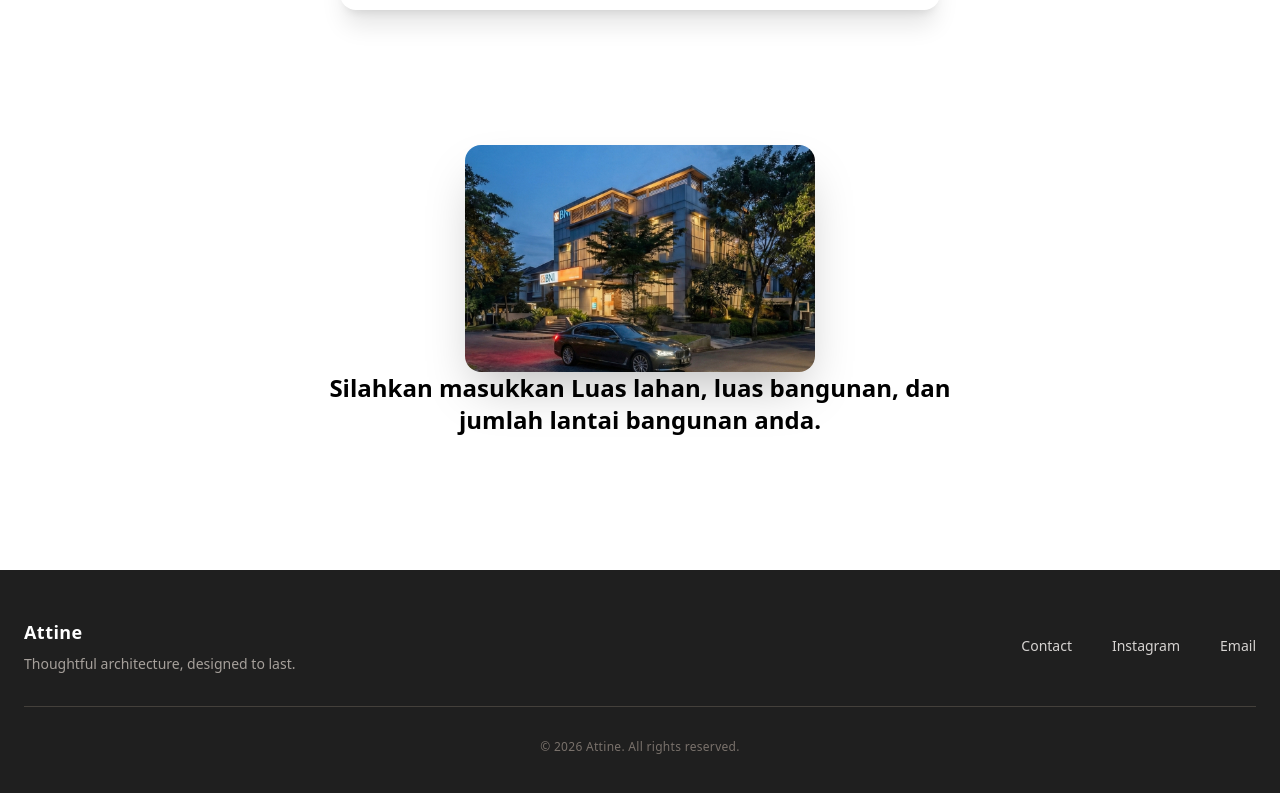
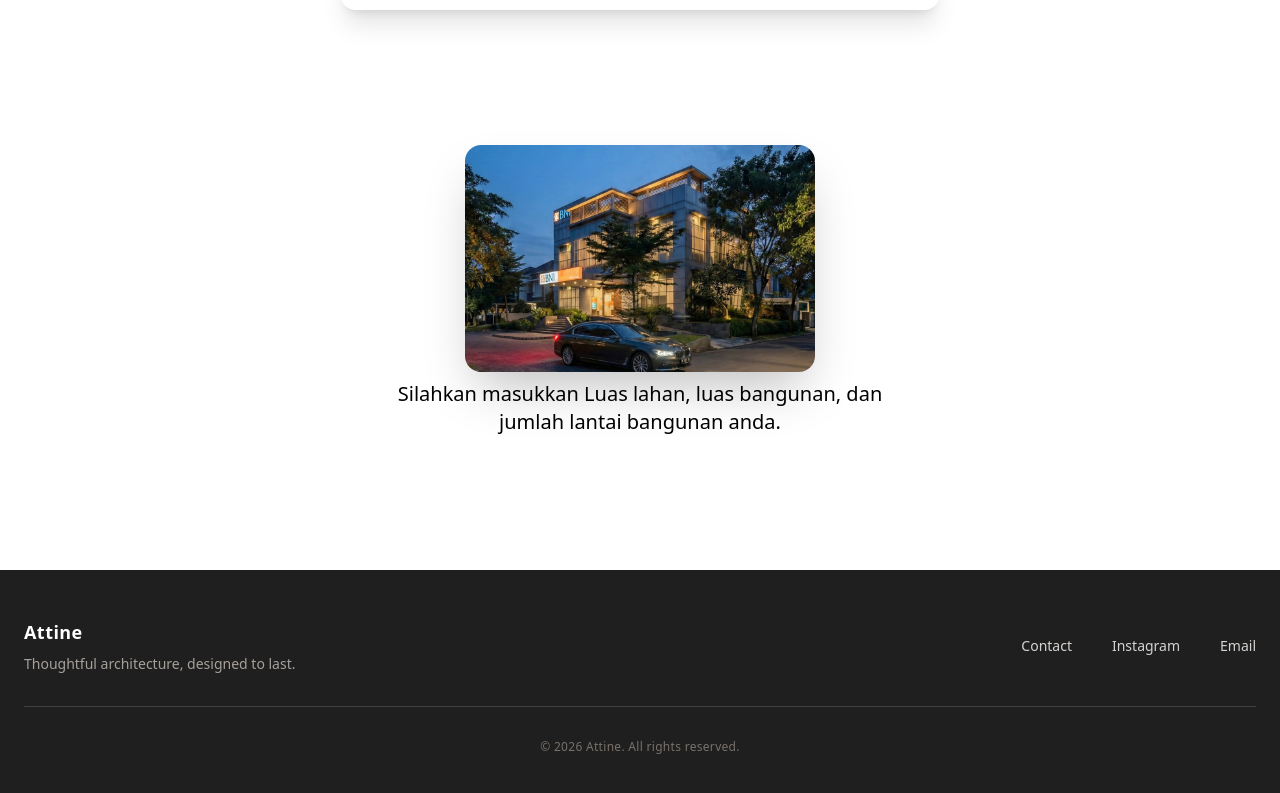
Before and after one commit to Abdulrauf10/attine, a Next.js app: page / in a window 1280 px wide. Shown: the part 2297-3090 px from the top of the page. Built offline with nearby package versions, Linux system fonts and the light colour scheme.

Commit message:
changed image empty

```diff
--- a/app/page.tsx
+++ b/app/page.tsx
@@ -505,7 +505,7 @@ export default function Home() {
             height={350}
             className="rounded-2xl shadow-2xl"
           />
-          <h2 className="text-center text-2xl font-bold">
+          <h2 className="text-center text-xl mt-2">
             Silahkan masukkan Luas lahan, luas bangunan, dan <br /> jumlah
             lantai bangunan anda.
           </h2>
```
